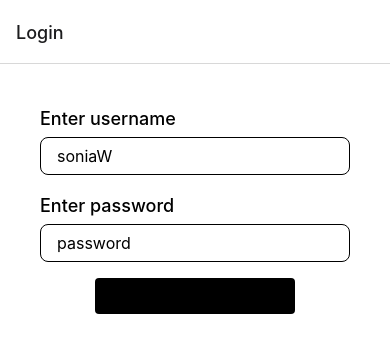
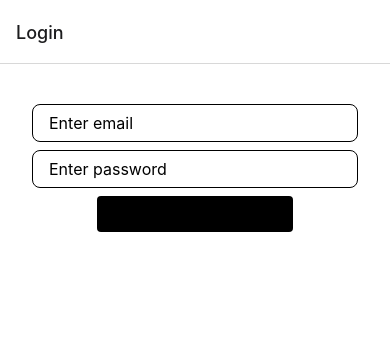
Before and after one commit to HangryCoder/Chatty, a React Native app: screen /Login in a window 390 px wide. Shown: the top 352 px of the page. Built offline with nearby package versions, Linux system fonts and the light colour scheme.

Commit message:
Using state for email and password

```diff
--- a/screens/LoginScreen.js
+++ b/screens/LoginScreen.js
@@ -5,13 +5,29 @@ import {
     View,
     TouchableOpacity,
     Text,
+    TextInput,
 } from 'react-native';
 import CustomTextInput from '../components/CustomTextInput';
 
 class LoginScreen extends React.Component {
 
-    inputText = (title, placeholder) => {
-        return <CustomTextInput title={title} placeholder={placeholder} />
+    constructor(props) {
+        super(props)
+        this.state = {
+            email: '',
+            password: ''
+        }
+    }
+
+    inputText = (placeholder, isSecure, onChangeText, value) => {
+        return <TextInput
+            style={styles.input}
+            placeholderTextColor={"black"}
+            value={value}
+            onChangeText={onChangeText}
+            placeholder={placeholder}
+            secureTextEntry={isSecure}
+        />
     }
 
     loginButton = () => {
@@ -29,12 +45,21 @@ class LoginScreen extends React.Component {
         navigation.navigate("Home")
     }
 
+    setEmail = (email) => {
+        this.setState({ email: email });
+    }
+
+    setPassword = (password) => {
+        this.setState({ password: password });
+    }
+
     render = () => {
+        const { email, password } = this.state;
         return (
             <KeyboardAvoidingView style={styles.container}
                 behavior="padding">
-                {this.inputText("Enter username", "soniaW")}
-                {this.inputText("Enter password", "password")}
+                {this.inputText("Enter email", false, (text) => this.setEmail(text), email)}
+                {this.inputText("Enter password", true, (text) => this.setPassword(text), password)}
                 {this.loginButton()}
             </KeyboardAvoidingView>
         );
@@ -49,7 +74,7 @@ const styles = StyleSheet.create({
     },
     buttonContainer: {
         backgroundColor: 'black',
-        width: 200,
+        width: '60%',
         alignSelf: 'center',
         paddingHorizontal: 16,
         paddingVertical: 8,
@@ -60,7 +85,17 @@ const styles = StyleSheet.create({
         fontSize: 16,
         textAlign: 'center',
         fontWeight: '500',
-    }
+    },
+    input: {
+        height: "auto",
+        marginTop: 8,
+        borderWidth: 1,
+        paddingHorizontal: 16,
+        paddingVertical: 8,
+        borderRadius: 8,
+        fontSize: 16,
+        color: "black",
+    },
 })
 
 export default LoginScreen;
```
